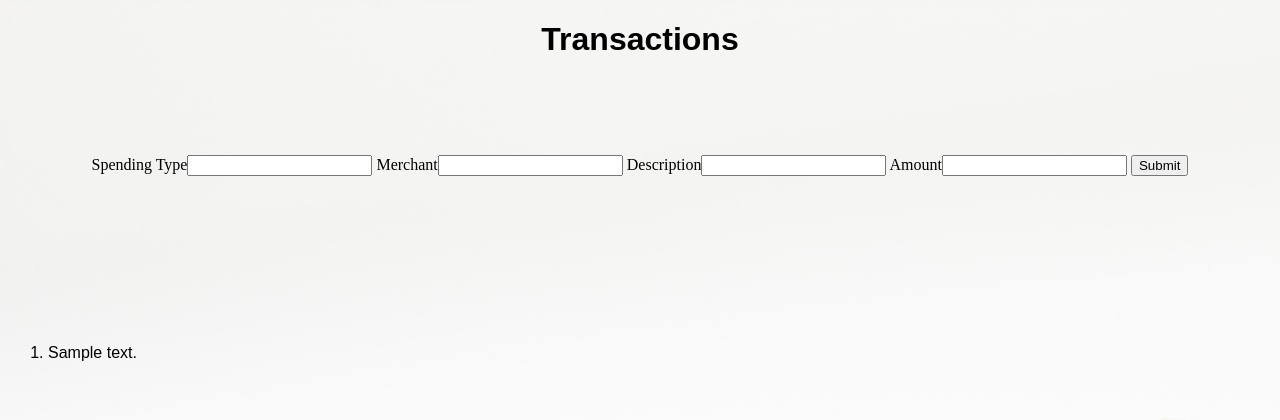
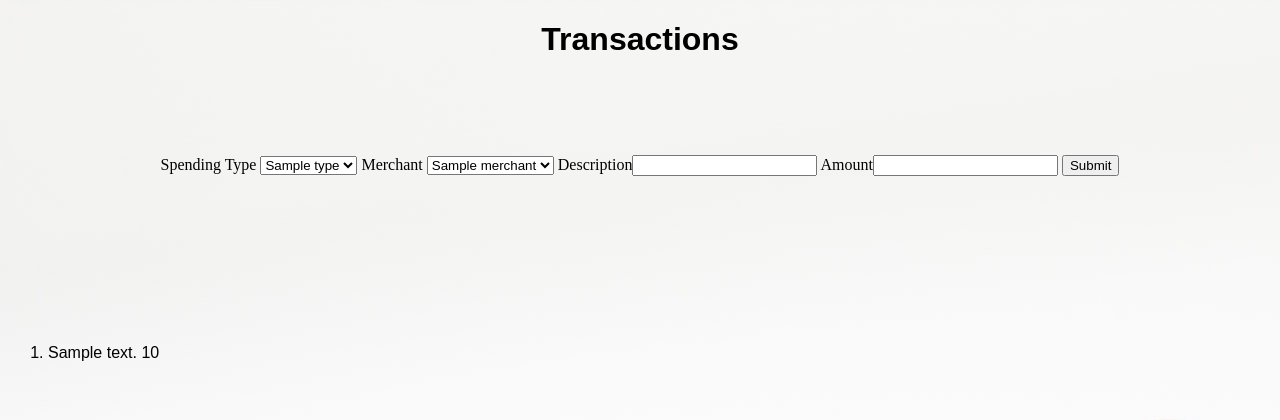
Before and after one commit to CarlyCoding/Spending_tracker_app, a Flask app: page /transactions in a window 1280 px wide. Shown: the top 420 px of the page. Run offline with Flask 2, Linux system fonts and the light colour scheme; a database or web service that is not in the repository returns one stand-in record (values such as "Sample title"); some libraries are stand-ins or nearby versions.

Commit message:
Transactions page fully working

```diff
--- a/controllers/merchant_controller.py
+++ b/controllers/merchant_controller.py
@@ -1,4 +1,3 @@
-from crypt import methods
 from flask import Flask, render_template, request, redirect
 from flask import Blueprint
 from models import merchant
--- a/controllers/transaction_controller.py
+++ b/controllers/transaction_controller.py
@@ -11,14 +11,21 @@ transactions_blueprint = Blueprint("transactions", __name__)
 @transactions_blueprint.route("/transactions")
 def transactions():
     transactions = transaction_repository.select_all()
-    return render_template("pages/transactions.html", all_transactions = transactions)
+    merchants = merchant_repository.select_all()
+    types = type_repository.select_all()
+    return render_template("pages/transactions.html", all_transactions = transactions, merchants = merchants, types = types)
 
 
 # GET 'transactions/new'
 @transactions_blueprint.route("/transactions/new", methods =['POST'])
 def new_transaction():
-    transactions = transaction_repository.select_all()
-    return render_template("pages/transactions.html", all_transactions = transactions)
+    spend_type = request.form["Type"]
+    merchant = request.form["Merchant"]
+    description = request.form["Description"]
+    amount = request.form["Amount"]
+    transaction = Transaction(description,amount)
+    transaction_repository.save(transaction)
+    return redirect("/transactions")
 
 
 
@@ -52,7 +59,7 @@ def edit_transaction(id):
 
 # UPDATE
 # PUT '/tasks/<id>'
-# more crap here
+
 
 # DELETE
 # DELETE '/tasks/<id>'
--- a/controllers/type_controller.py
+++ b/controllers/type_controller.py
@@ -3,6 +3,7 @@ from flask import Flask, render_template, request, redirect
 from flask import Blueprint
 from models import merchant
 from models.merchant import Merchant
+from models.type import Type
 import repositories.merchant_repository as merchant_repository
 import repositories.transaction_repository as transaction_repository
 import repositories.type_repository as type_repository
@@ -30,7 +31,7 @@ def new_type():
 @types_blueprint.route("/types", methods = ['POST'])
 def create_type():
     name = request.form['name']
-    # Possibly require something here from other classes.
+    # type = Type - finish adding in here.
     type_repository.save(type)
     return redirect('/types')
 
--- a/repositories/type_repository.py
+++ b/repositories/type_repository.py
@@ -18,7 +18,7 @@ def select_all():
     results = run_sql(sql)
 
     for row in results:
-        type = Type(row['name'], ['id'])
+        type = Type(row['name'], row['id'])
         types.append(type)
     return types
 
--- a/templates/pages/transactions.html
+++ b/templates/pages/transactions.html
@@ -15,17 +15,28 @@
 <body>
     <div class="transaction_manager">
     <form action="/transactions/new" method="POST">
-        <label for="Type"> Spending Type</label><input type="Type">
-        <label for="Merchant">Merchant</label><input type="Merchant">
-        <label for="Description">Description</label><input type="Description">
-        <label for="Amount">Amount</label><input type="Amount">
+        <label for="Type"> Spending Type</label>
+        <select id="Type" name="Type">
+            {% for spend_type in types %}
+                <option value="{{ spend_type.id }}"> {{spend_type.name}} </option>
+            {% endfor %}
+        </select>
+        <label for="Merchant">Merchant</label>
+        <select id="Merchant" name="Merchant">
+            {% for merchant in merchants %}
+                <option value="{{ merchant.id }}"> {{merchant.merchant_name}} </option>
+            {% endfor %}
+        </select>
+
+        <label for="Description">Description</label><input type="text" name="Description">
+        <label for="Amount">Amount</label><input type="text" name="Amount">
         <button>Submit</button>
     </form>
     </div>
     <div class="transaction_list">
         <ol>
             {% for transaction in all_transactions %}
-            <li>{{ transaction.description}}</li>
+            <li>{{ transaction.description}} {{ transaction.amount }}</li>
             {% endfor %}
         </ol>
     </div>
```
